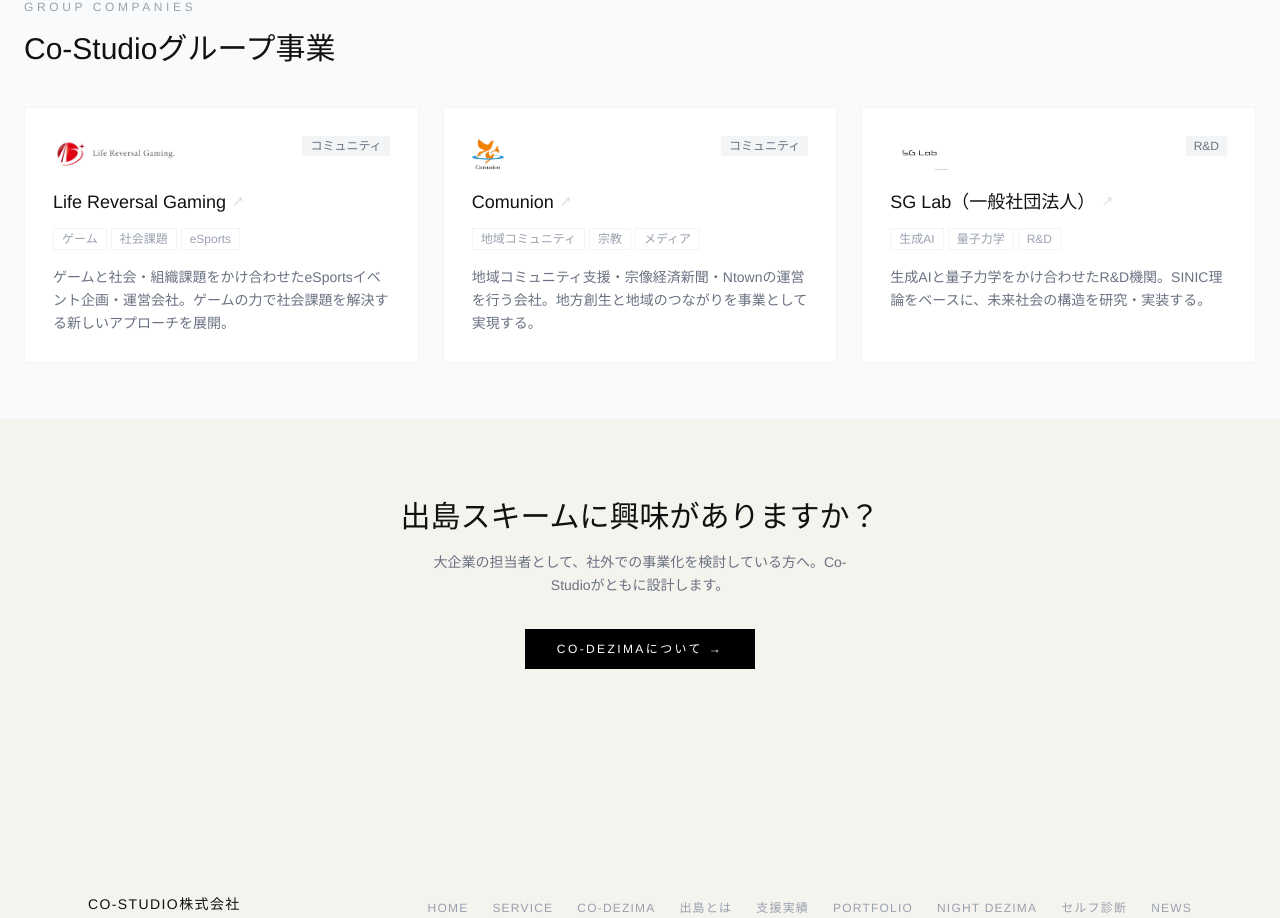
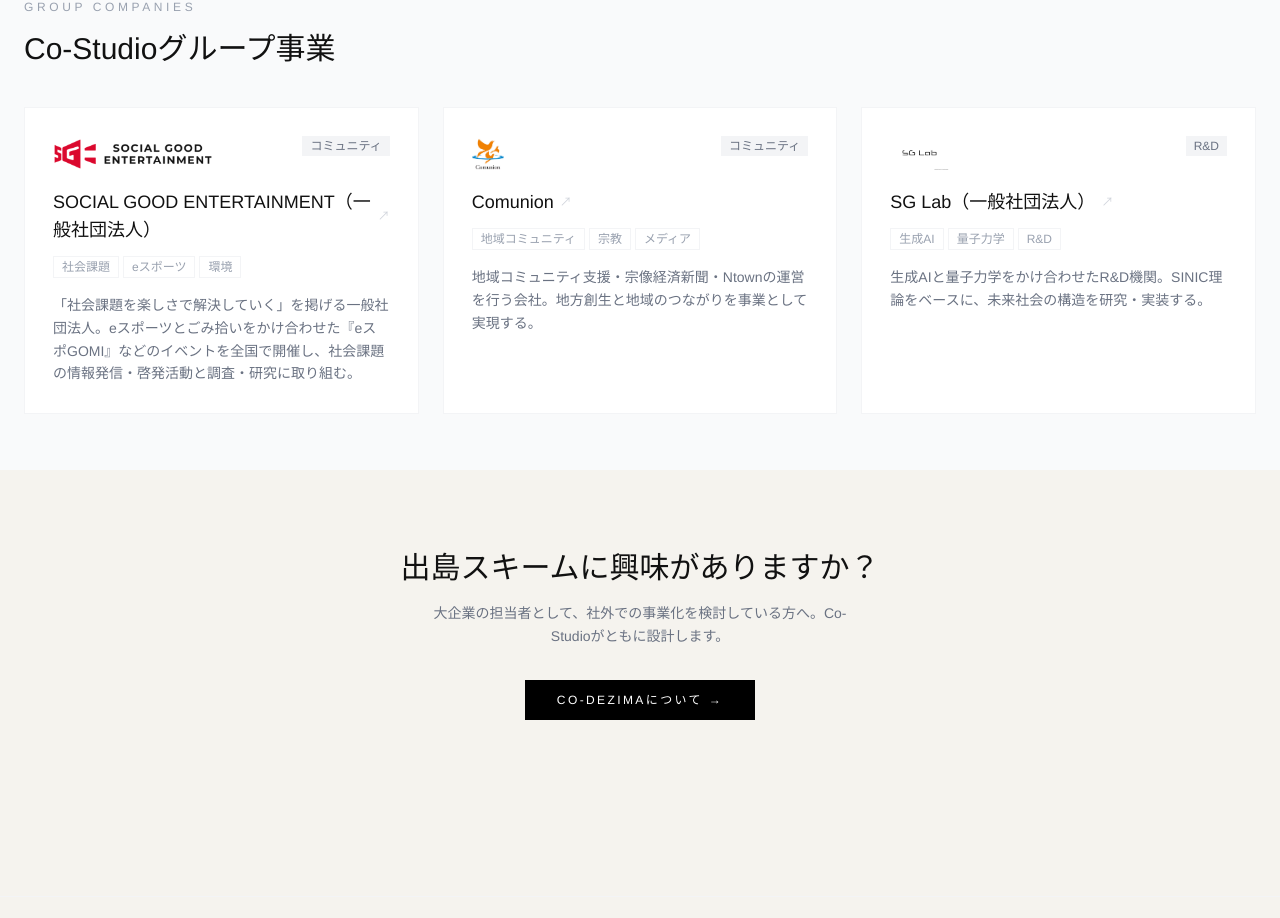
Before and after one commit to Co-Studio-hp/website, a Next.js app: page /portfolio in a window 1280 px wide. Shown: the part 1435-2353 px from the top of the page. Built offline with nearby package versions, Linux system fonts and the light colour scheme.

Commit message:
グループ会社をLife Reversal GamingからSOCIAL GOOD ENTERTAINMENTに差し替え (#18)

```diff
--- a/app/portfolio/page.tsx
+++ b/app/portfolio/page.tsx
@@ -4,7 +4,7 @@
 export const metadata: Metadata = {
   title: "ポートフォリオ｜出島スタートアップとグループ事業",
   description:
-    "Co-Studioの出島スキームから生まれた独立スタートアップ。do.Sukasu（視空間認知）、Aikomi（認知症ケアAI）、Hers HeAlth Technologies（女性の骨ケア）と、グループ事業のLife Reversal Gaming・Comunion・SG Labをご紹介します。",
+    "Co-Studioの出島スキームから生まれた独立スタートアップ。do.Sukasu（視空間認知）、Aikomi（認知症ケアAI）、Hers HeAlth Technologies（女性の骨ケア）と、グループ事業のSOCIAL GOOD ENTERTAINMENT・Comunion・SG Labをご紹介します。",
   alternates: { canonical: "/portfolio" },
   openGraph: {
     title: "ポートフォリオ｜出島スタートアップとグループ事業",
@@ -55,12 +55,12 @@
 
 const groupCompanies = [
   {
-    name: "Life Reversal Gaming",
-    logo: "/portfolio/lrg.png",
-    url: "https://life-reversal-gaming.co.jp/",
-    tags: ["ゲーム", "社会課題", "eSports"],
+    name: "SOCIAL GOOD ENTERTAINMENT（一般社団法人）",
+    logo: "/portfolio/sge.png",
+    url: "http://social-good-entertainment.com/",
+    tags: ["社会課題", "eスポーツ", "環境"],
     category: "コミュニティ",
-    body: "ゲームと社会・組織課題をかけ合わせたeSportsイベント企画・運営会社。ゲームの力で社会課題を解決する新しいアプローチを展開。",
+    body: "「社会課題を楽しさで解決していく」を掲げる一般社団法人。eスポーツとごみ拾いをかけ合わせた『eスポGOMI』などのイベントを全国で開催し、社会課題の情報発信・啓発活動と調査・研究に取り組む。",
   },
   {
     name: "Comunion",
--- a/lib/prtimes.ts
+++ b/lib/prtimes.ts
@@ -11,7 +11,7 @@
   { id: "115817", name: "Aikomi", color: "bg-green-900 text-white" },
   { id: "129383", name: "エナフォワード", color: "bg-orange-900 text-white" },
   { id: "166603", name: "Hers HeAlth", color: "bg-pink-900 text-white" },
-  { id: "77755", name: "Life Reversal Gaming", color: "bg-red-900 text-white" },
+  { id: "128090", name: "SOCIAL GOOD ENTERTAINMENT", color: "bg-red-900 text-white" },
   { id: "91514", name: "Comunion", color: "bg-amber-700 text-white" },
 ];
 
```
Also changed, not shown: public/portfolio/lrg.png (deleted), public/portfolio/sge.png (added).
